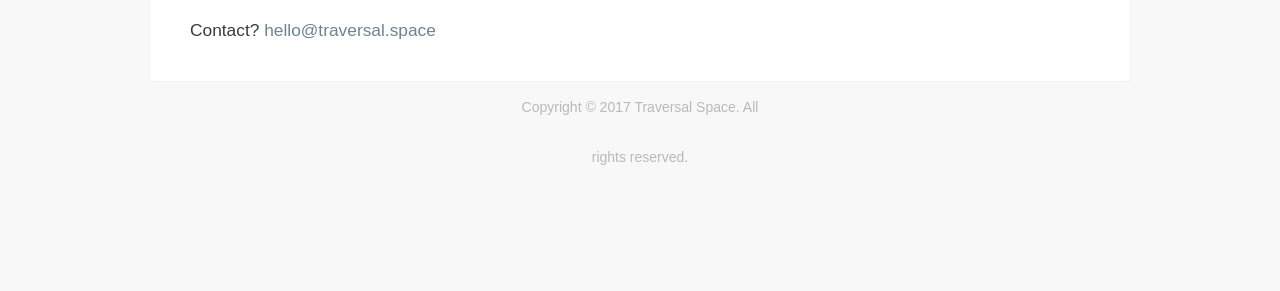
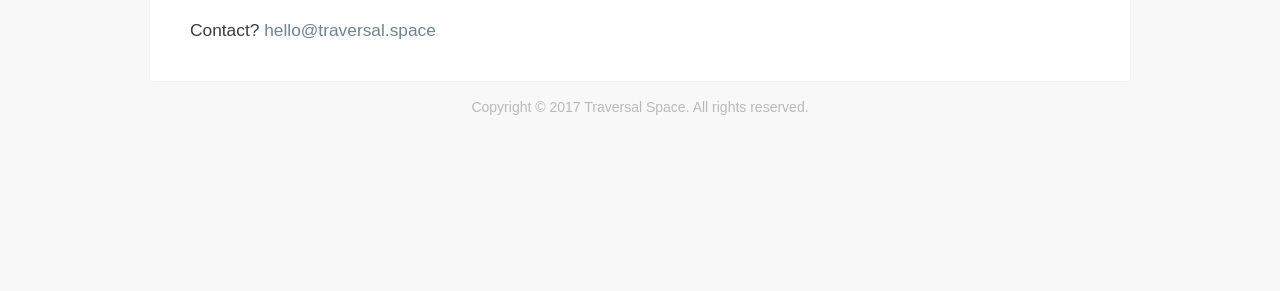
Before and after one commit to Legosteen11/traversals.github.io, a Jekyll site: the page built from index.md, in a window 1280 px wide. Shown: the part 322-613 px from the top of the page. Built offline with Jekyll 4.4.1, drawn with Linux system fonts in a browser that asks for light colours; nearby versions of some CDN libraries; some web fonts are replaced.

Commit message:
Visual fix

```diff
--- a/css/main-v1.css
+++ b/css/main-v1.css
@@ -146,13 +146,12 @@ hr {
 /* Footer */
 
 #footer {
-    width: 20%;
 	height: 50px;
 	line-height: 50px;
 	display: block;
+    opacity: .33;
 	text-align: center;
     font-size: 14px;
-    opacity: .33;
     color: #393b3c;
 }
 
```
